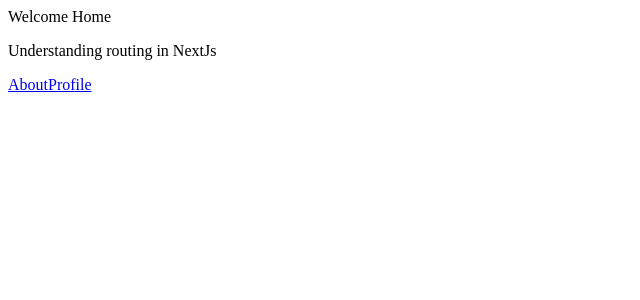
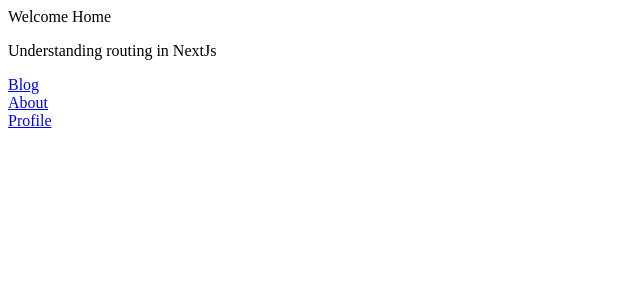
Before and after one commit to Saurav-2468/Learning-NextJs, a Next.js app: page / in a window 1280 px wide. Shown: the top 300 px of the page, without its empty margins (0-640 px from the left). Built offline with nearby package versions, Linux system fonts and the light colour scheme.

Commit message:
Link Navigation Nextjs

```diff
--- a/src/app/page.tsx
+++ b/src/app/page.tsx
@@ -6,8 +6,8 @@
       Welcome Home
       <div className="m-2">
         <p>Understanding routing in NextJs</p>
-
-        <Link href="/about">About</Link>
+        <Link href="/blog">Blog</Link> <br />
+        <Link href="/about">About</Link> <br />
         <Link href="/profile">Profile</Link>
       </div>
     </div>
```
Also changed, not shown: readme.txt.
